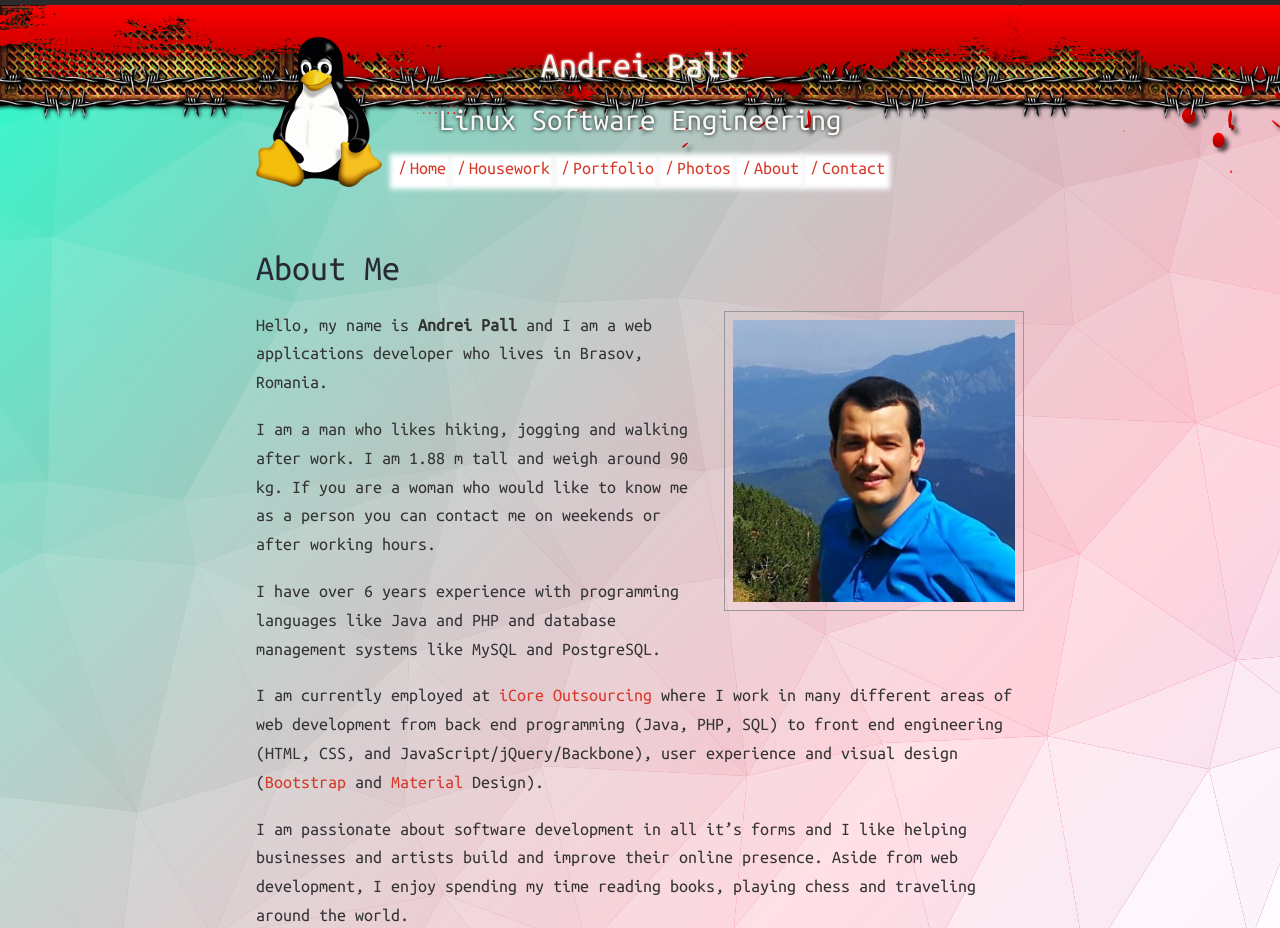
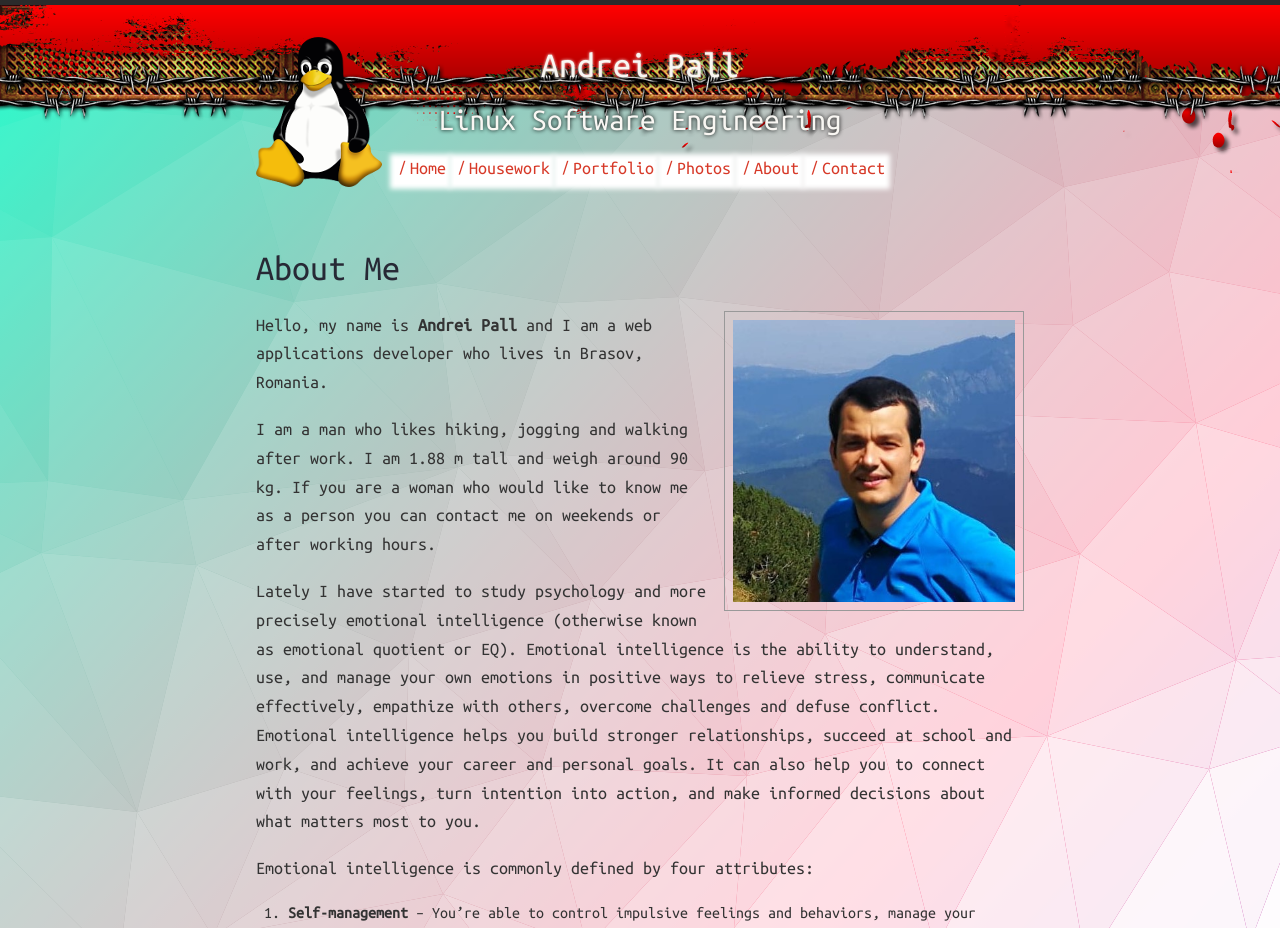
Before and after one commit to andreipall/andreipall.github.io, a Jekyll site: the page built from about.md, in a window 1280 px wide and 1400 px high. Shown: the top 928 px of the window. Built offline with Jekyll 4.4.1, drawn with Linux system fonts in a browser that asks for light colours; comment, search, counter and statistics services are not loaded; some of the changed text lies outside the part shown; grey boxes are pictures that could not be loaded.

Commit message:
Update about.md

```diff
--- a/about.md
+++ b/about.md
@@ -7,6 +7,18 @@ permalink: /about/
 Hello, my name is <strong>Andrei Pall</strong> and I am a web applications developer who lives in Brasov, Romania.
 
 I am a man who likes hiking, jogging and walking after work. I am 1.88 m tall and weigh around 90 kg. If you are a woman who would like to know me as a person you can contact me on weekends or after working hours.
+
+Lately I have started to study psychology and more precisely emotional intelligence (otherwise known as emotional quotient or EQ). Emotional intelligence is the ability to understand, use, and manage your own emotions in positive ways to relieve stress, communicate effectively, empathize with others, overcome challenges and defuse conflict. Emotional intelligence helps you build stronger relationships, succeed at school and work, and achieve your career and personal goals. It can also help you to connect with your feelings, turn intention into action, and make informed decisions about what matters most to you.
+
+Emotional intelligence is commonly defined by four attributes:
+<ol>
+  <li><strong>Self-management</strong> – You’re able to control impulsive feelings and behaviors, manage your emotions in healthy ways, take initiative, follow through on commitments, and adapt to changing circumstances.</li>
+<li><strong>Self-awareness</strong> – You recognize your own emotions and how they affect your thoughts and behavior. You know your strengths and weaknesses, and have self-confidence.</li>
+<li><strong>Social awareness</strong> – You have empathy. You can understand the emotions, needs, and concerns of other people, pick up on emotional cues, feel comfortable socially, and recognize the power dynamics in a group or organization.</li>
+<li><strong>Relationship management</strong> – You know how to develop and maintain good relationships, communicate clearly, inspire and influence others, work well in a team, and manage conflict.</li>
+</ol>
+
+<img src="/assets/img/emotions.png" id="emotions-image" title="Emotions" />
 
 I have over 6 years experience with programming languages like Java and PHP and database management systems like MySQL and PostgreSQL.
 
```
